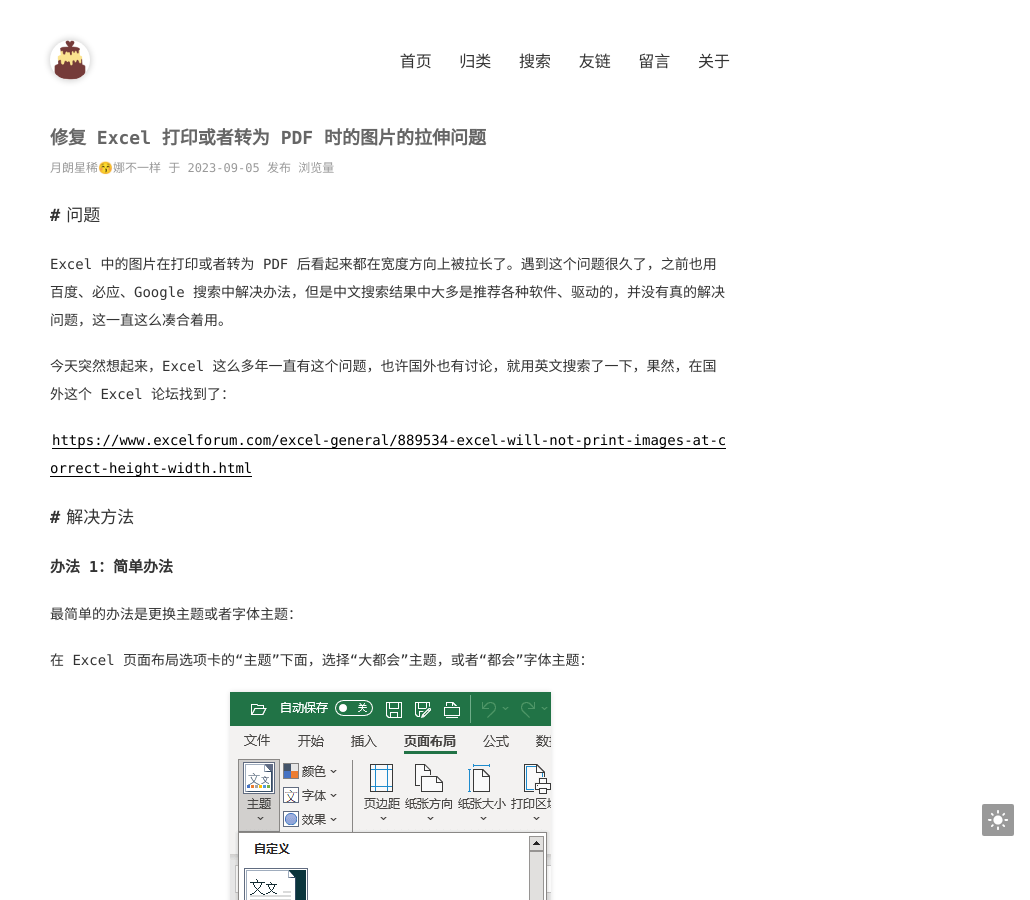
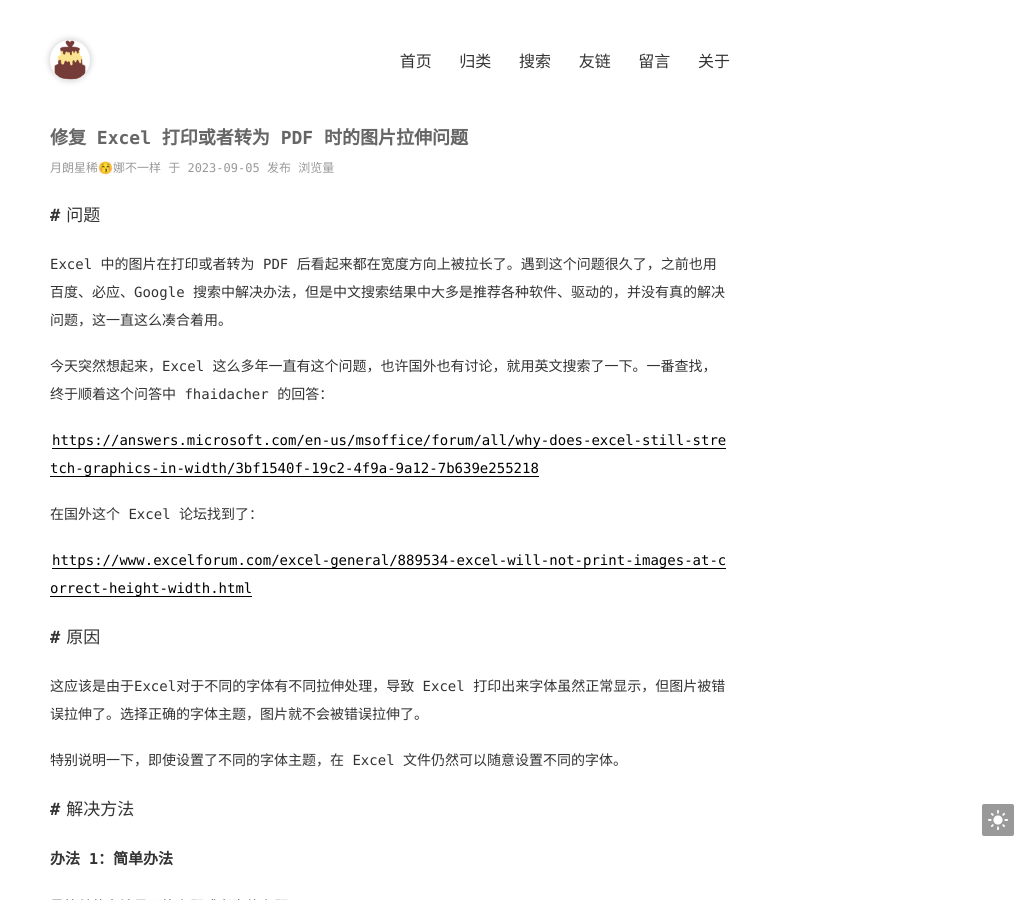
Before and after one commit to nksmiles/nksmiles.github.io, a Jekyll site: the page built from _posts/2023-09-05-Fix-excel-image-print-stretch.md, in a window 1280 px wide and 900 px high. Shown: the whole window, without its empty margins (250-1280 px from the left). Built offline with Jekyll 4.4.1, drawn with Linux system fonts in a browser that asks for light colours; comment, search, counter and statistics services are not loaded.

Commit message:
Update 2023-09-05-Fix-excel-image-print-stretch.md

```diff
--- a/_posts/2023-09-05-Fix-excel-image-print-stretch.md
+++ b/_posts/2023-09-05-Fix-excel-image-print-stretch.md
@@ -8,9 +8,19 @@
 
 Excel 中的图片在打印或者转为 PDF 后看起来都在宽度方向上被拉长了。遇到这个问题很久了，之前也用百度、必应、Google 搜索中解决办法，但是中文搜索结果中大多是推荐各种软件、驱动的，并没有真的解决问题，这一直这么凑合着用。
 
-今天突然想起来，Excel 这么多年一直有这个问题，也许国外也有讨论，就用英文搜索了一下，果然，在国外这个 Excel 论坛找到了：
+今天突然想起来，Excel 这么多年一直有这个问题，也许国外也有讨论，就用英文搜索了一下。一番查找，终于顺着这个问答中 fhaidacher 的回答：
+
+[https://answers.microsoft.com/en-us/msoffice/forum/all/why-does-excel-still-stretch-graphics-in-width/3bf1540f-19c2-4f9a-9a12-7b639e255218](https://answers.microsoft.com/en-us/msoffice/forum/all/why-does-excel-still-stretch-graphics-in-width/3bf1540f-19c2-4f9a-9a12-7b639e255218)
+
+在国外这个 Excel 论坛找到了：
 
 [https://www.excelforum.com/excel-general/889534-excel-will-not-print-images-at-correct-height-width.html](https://www.excelforum.com/excel-general/889534-excel-will-not-print-images-at-correct-height-width.html)
+
+## 原因
+
+这应该是由于Excel对于不同的字体有不同拉伸处理，导致 Excel 打印出来字体虽然正常显示，但图片被错误拉伸了。选择正确的字体主题，图片就不会被错误拉伸了。
+
+特别说明一下，即使设置了不同的字体主题，在 Excel 文件仍然可以随意设置不同的字体。
 
 ## 解决方法
 
```
Also changed, not shown: other parts of _posts/2023-09-05-Fix-excel-image-print-stretch.md (+1 -1 lines).
